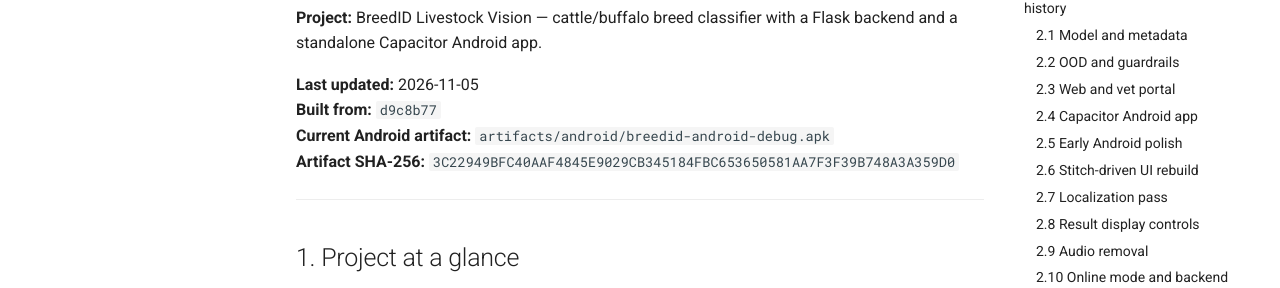
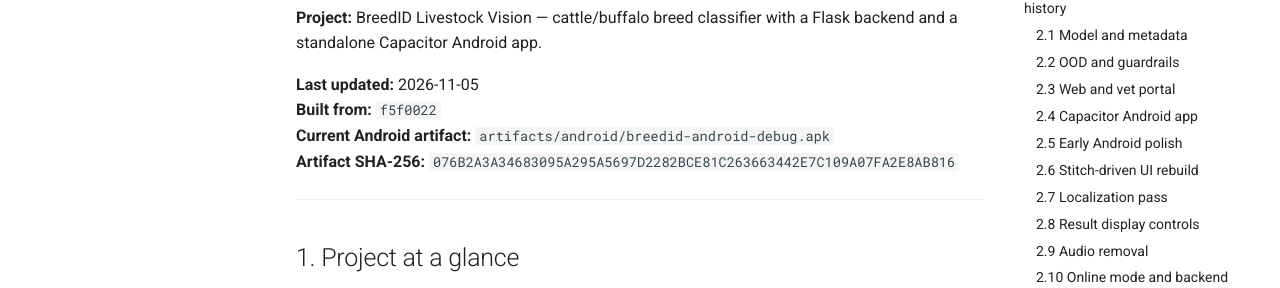
Before and after one commit to Bharaths31/ML-CB-B-identifier, an MkDocs documentation site: the page built from docs/development-history.md, in a window 1280 px wide and 900 px high. Shown: the part 223-511 px from the top of the window. Built offline with MkDocs 1.6.1 and Material for MkDocs 9.7.7, drawn with Linux system fonts in a browser that asks for light colours; comment, search, counter and statistics services are not loaded.

```diff
--- a/docs/development-history.md
+++ b/docs/development-history.md
@@ -4,9 +4,9 @@
 Flask backend and a standalone Capacitor Android app.
 
 **Last updated:** 2026-11-05
-**Built from:** `d9c8b77`
+**Built from:** `f5f0022`
 **Current Android artifact:** `artifacts/android/breedid-android-debug.apk`
-**Artifact SHA-256:** `3C22949BFC40AAF4845E9029CB345184FBC653650581AA7F3F39B748A3A359D0`
+**Artifact SHA-256:** `076B2A3A34683095A295A5697D2282BCE81C263663442E7C109A07FA2E8AB816`
 
 ---
 
```
Also changed, not shown: artifacts/android/README.md (+4 -4 lines), 3 other files.
